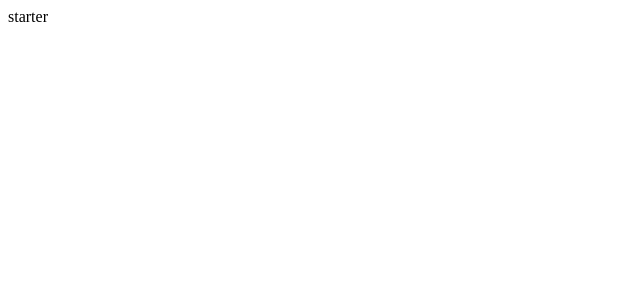
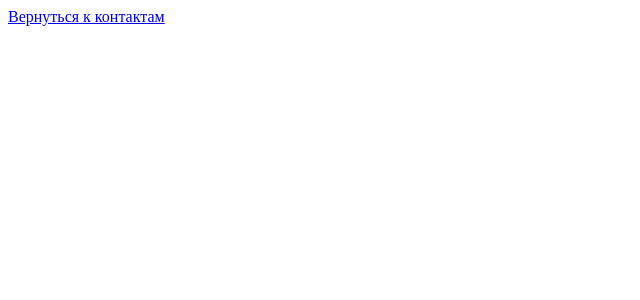
Before and after one commit to 0x9c40/tr-logic-test, a Vue app: page /#/edit-contact in a window 1280 px wide. Shown: the top 300 px of the page, without its empty margins (0-640 px from the left). Built offline with nearby package versions, Linux system fonts and the light colour scheme.

Commit message:
TR Logic LLC test. Initial commit.

```diff
--- a/src/App.vue
+++ b/src/App.vue
@@ -1,19 +1,16 @@
 <template>
   <div id="app">
-    {{ msg }}
+    <div class="container">
+      <keep-alive>
+        <router-view />
+      </keep-alive>
+    </div>
   </div>
 </template>
 
 <script>
-export default {
-  name: "App",
-
-  data() {
-    return {
-      msg: "starter",
-    };
-  },
-};
+export default {};
 </script>
 
-<style lang="scss"></style>
+<style lang="scss">
+</style>
--- a/src/index.js
+++ b/src/index.js
@@ -4,9 +4,14 @@ import "regenerator-runtime/runtime";
 import Vue from "vue";
 import App from "./App.vue";
 
+// import store from "./store";
+import router from "./router";
+
 Vue.config.productionTip = false;
 Vue.config.devtools = true;
 
 new Vue({
+  // store,
+  router,
   render: (h) => h(App),
 }).$mount("#app");
--- /dev/null
+++ b/src/router.js
@@ -0,0 +1,33 @@
+import Vue from "vue";
+import VueRouter from "vue-router";
+
+Vue.use(VueRouter);
+
+const routes = [
+  {
+    path: "/",
+    redirect: "/contacts-list",
+  },
+  {
+    path: "/contacts-list",
+    name: "ContactsList",
+    component: () =>
+      import(
+        /* webpackChunkName: "contacts-list" */ "./views/ContactsList.vue"
+      ),
+  },
+  {
+    path: "/edit-contact",
+    name: "edit-contact",
+    component: () =>
+      import(/* webpackChunkName: "edit-contact" */ "./views/EditContact.vue"),
+  },
+];
+
+const router = new VueRouter({
+  routes,
+});
+
+let a = (env) => console.log(env);
+
+export default router;
--- /dev/null
+++ b/src/views/ContactsList.vue
@@ -0,0 +1,20 @@
+<template>
+  <div>
+    <router-link to="/edit-contact">Редактировать</router-link>
+  </div>
+</template>
+
+<script>
+export default {
+  name: "ContactsList",
+
+  components: {},
+
+  data() {
+    return {};
+  },
+};
+</script>
+
+<style lang="scss">
+</style>
--- /dev/null
+++ b/src/views/EditContact.vue
@@ -0,0 +1,20 @@
+<template>
+  <div>
+    <router-link to="/contacts-list">Вернуться к контактам</router-link>
+  </div>
+</template>
+
+<script>
+export default {
+  name: "EditContact",
+
+  components: {},
+
+  data() {
+    return {};
+  },
+};
+</script>
+
+<style lang="scss">
+</style>
--- a/webpack.config.js
+++ b/webpack.config.js
@@ -6,7 +6,7 @@ module.exports = (env, { mode }) => {
   return {
     mode,
     output: {
-      publicPath: "/default-page/",
+      publicPath: "/tr-logic-test/",
     },
     devServer: {
       contentBase: "./dist",
```
Also changed, not shown: package.json (+6 -4 lines), src/store/index.js (added, +14 -0 lines), .eslintrc.js, 2 other files (tests, documents, lock files or other folders).
